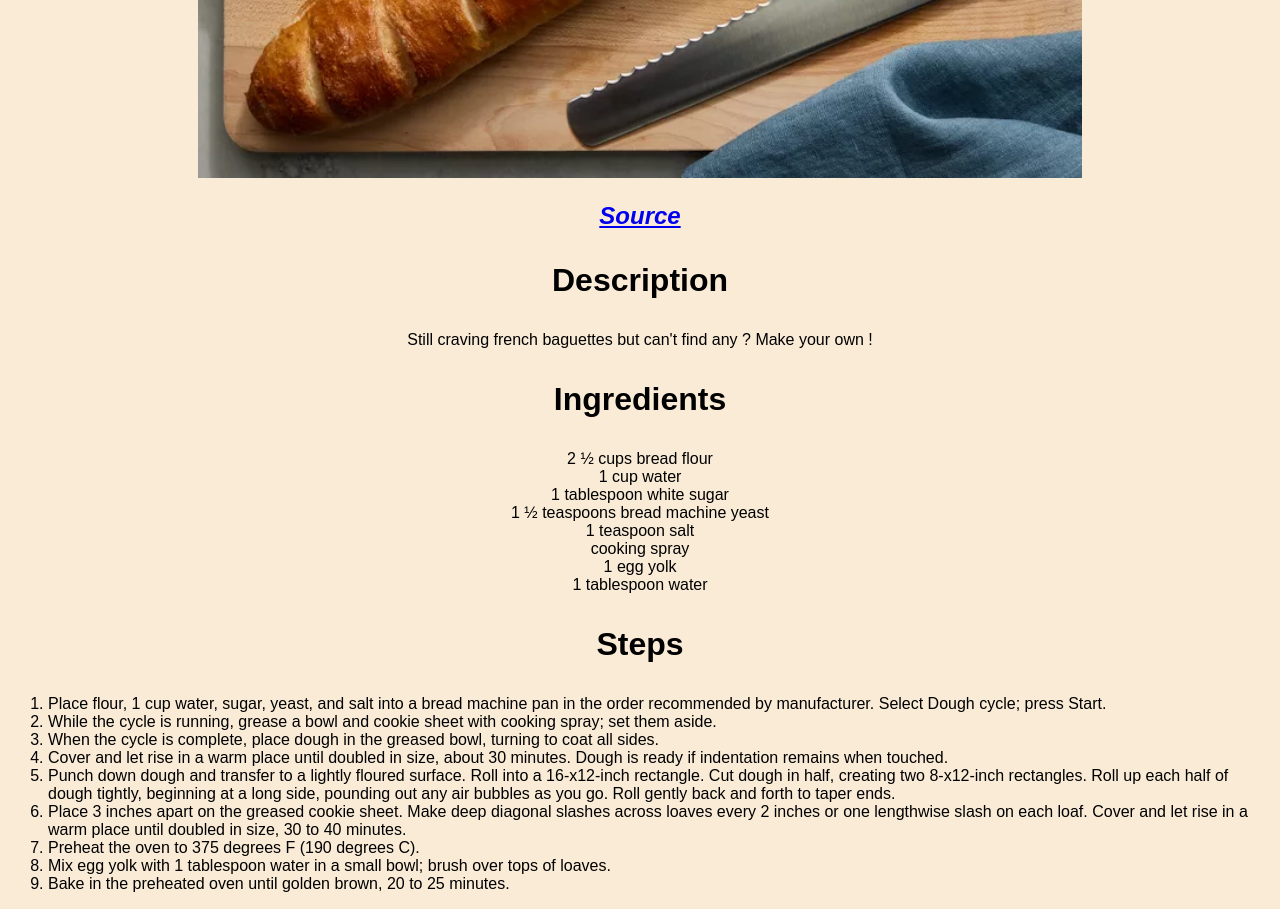
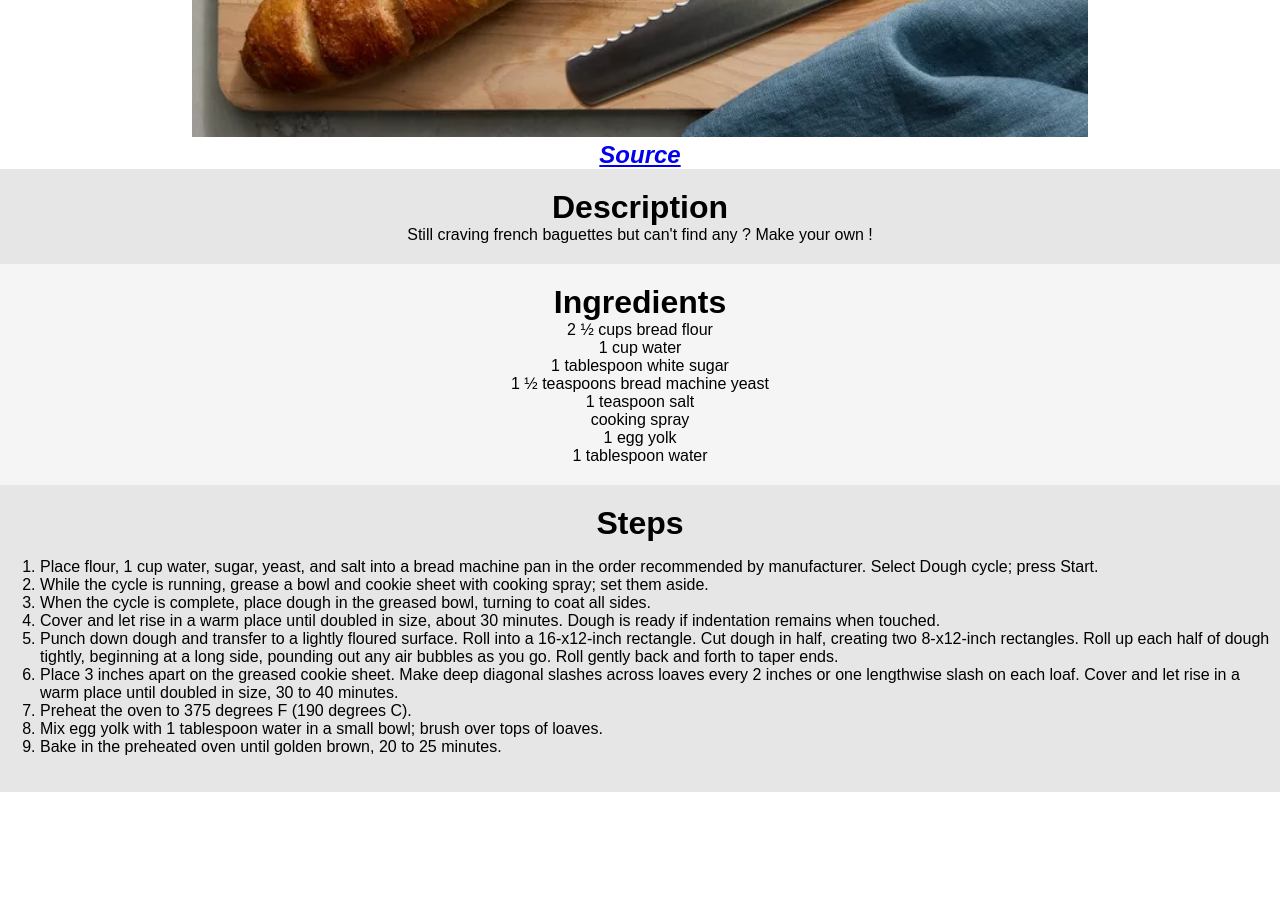
Before and after one commit to NicolasDaCostaLopes/odin-recipes, a plain HTML site: page recipes/french-baguettes.html in a window 1280 px wide. Shown: the part 653-1562 px from the top of the page. After the commit the page ends 1445 px from the top, so only its background shows below. Drawn offline with Linux system fonts and the light colour scheme.

Commit message:
Add padding, margin, color
Applying what i learned in the beginning on the CSS lessons
As per the curriculum suggests

```diff
--- a/recipes/french-baguettes.html
+++ b/recipes/french-baguettes.html
@@ -6,14 +6,20 @@
         <link rel="stylesheet" href="../style.css">
     </head>
     <body>
+        <div class="container-banner">
             <h1 class="banner">French Baguettes</h1>
-        <h2 class="banner"><strong><a href="../index.html">Back to Recipe list</a></strong></h2>
+        </div>
+
+        <h2 class="banner top-banner"><strong><a href="../index.html">Back to Recipe list</a></strong></h2>
         <div class="container-recipes">
             <img class="picture" src="../img/french-baguettes.webp" alt="French baguettes on a cutting board" height="300">
             <h2 class="banner"><em><a href="https://www.allrecipes.com/recipe/7028/french-baguettes/">Source</a></em></h2>
-            <h3>Description</h3>
-            <p>Still craving french baguettes but can't find any ? Make your own !</p>
+            <div class="background-dark">
+                <h3 class="">Description</h3>
+                <p class="">Still craving french baguettes but can't find any ? Make your own !</p>
+            </div>
 
+            <div class="background-light">
                 <h3>Ingredients</h3>
                 <ul class="recipes-list">
                     <li>2 ½ cups bread flour</li>
@@ -25,7 +31,9 @@
                     <li>1 egg yolk</li>
                     <li>1 tablespoon water</li>
                 </ul>
+            </div>
 
+            <div class="background-dark">
                 <h3>Steps</h3>
                 <ol class="steps-list">
                     <li>Place flour, 1 cup water, sugar, yeast, and salt into a bread machine pan in the order recommended by manufacturer. Select Dough cycle; press Start.</li>
@@ -39,5 +47,6 @@
                     <li>Bake in the preheated oven until golden brown, 20 to 25 minutes.</li>
                 </ol>
             </div>
+        </div>
     </body>
 </html>
--- a/style.css
+++ b/style.css
@@ -1,5 +1,10 @@
 body{
-    background-color: antiquewhite;
+    /* background-color: antiquewhite; */
+    margin: 0;
+}
+
+.container-banner{
+    background-color: rgb(218, 163, 118);
 }
 .banner, .recipes-list, * {
     text-align: center;
@@ -7,6 +12,11 @@ body{
 }
 h2.banner{
     font-size: 24px;
+
+}
+h2.top-banner{
+
+    background-color: bisque;
 }
 
 .banner, .name{
@@ -14,11 +24,15 @@ h2.banner{
 }
 .banner{
     font-size: 48px;
+    margin: 0;
 }
 .name{
     font-size: 24px;
+    margin: 0 0 0 0;
+
 }
 .recipes-list{
+    margin: 0;
     list-style: none;
     padding: 0 0 0 0;
 }
@@ -30,14 +44,31 @@ h2.banner{
 }
 .container-recipes{
     text-align: center;
+    padding-top: 32px;
+    border-top: 2px dotted black;
 }
 .picture{
     height: auto;
     width: 70%;
 }
-.container-recipes > h3{
+h3{
     font-size: 32px;
+    margin: 0;
 }
 .container-recipes .steps-list li{
     text-align: left;
 }
+.background-light{
+    background-color: rgb(245, 245, 245);
+}
+.background-dark{
+    background-color: rgb(230, 230, 230);
+}
+
+.container-recipes > div{
+    margin: 0;
+    padding: 20px 0;
+}
+.container-recipes > div > p{
+    margin: 0;
+}
```
Also changed, not shown: index.html (+6 -4 lines), recipes/garlic-toast.html (+10 -1 lines), recipes/meatball-sandwich.html (+10 -2 lines). Lines whose indentation alone changed are shown as unchanged.
